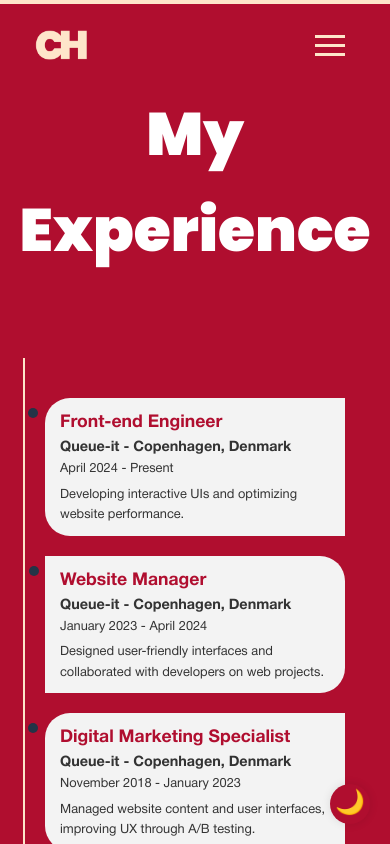
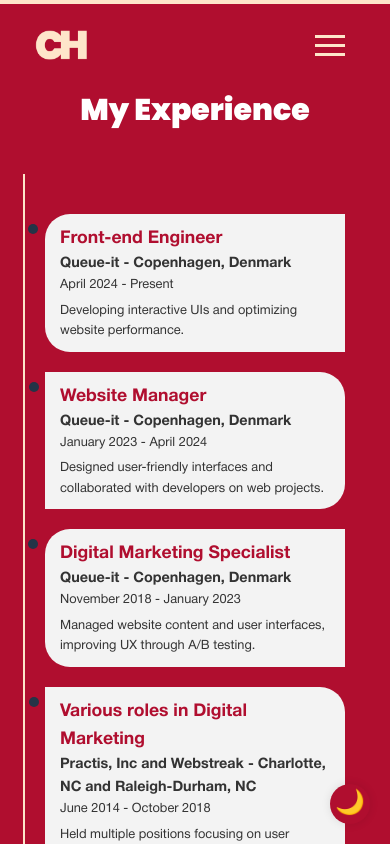
Before and after one commit to cyrus-hiatt/personal-website, a React (Create React App) app: page /experience in a window 390 px wide. Shown: the top 844 px of the page. Built offline with nearby package versions, Linux system fonts and the light colour scheme.

Commit message:
mobile styling for experience page

```diff
--- a/src/styles/experience.css
+++ b/src/styles/experience.css
@@ -186,6 +186,10 @@
 }
 
 @media (max-width: 768px) {
+  #experience h2 {
+    font-size: 30px;
+    margin-bottom: 40px;
+  }
   .experience-container {
     padding: 30px;
   }
```
